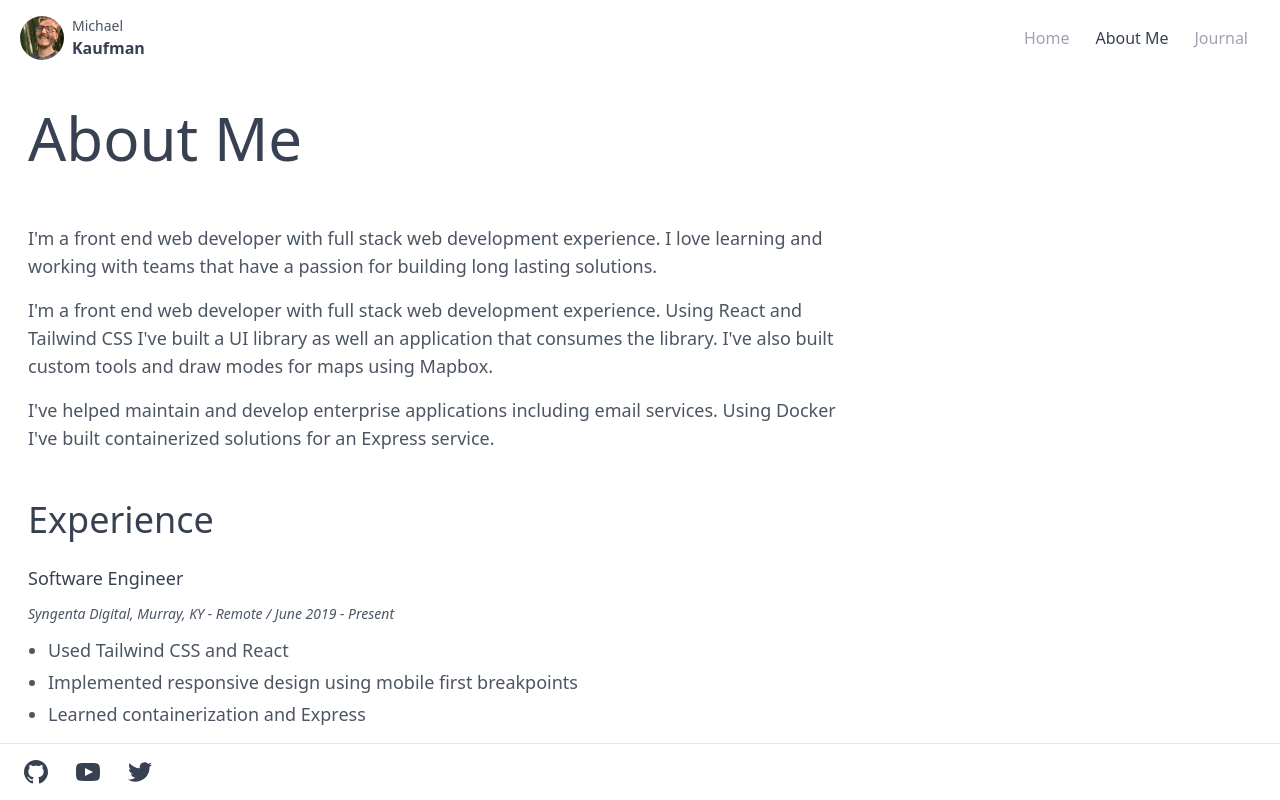
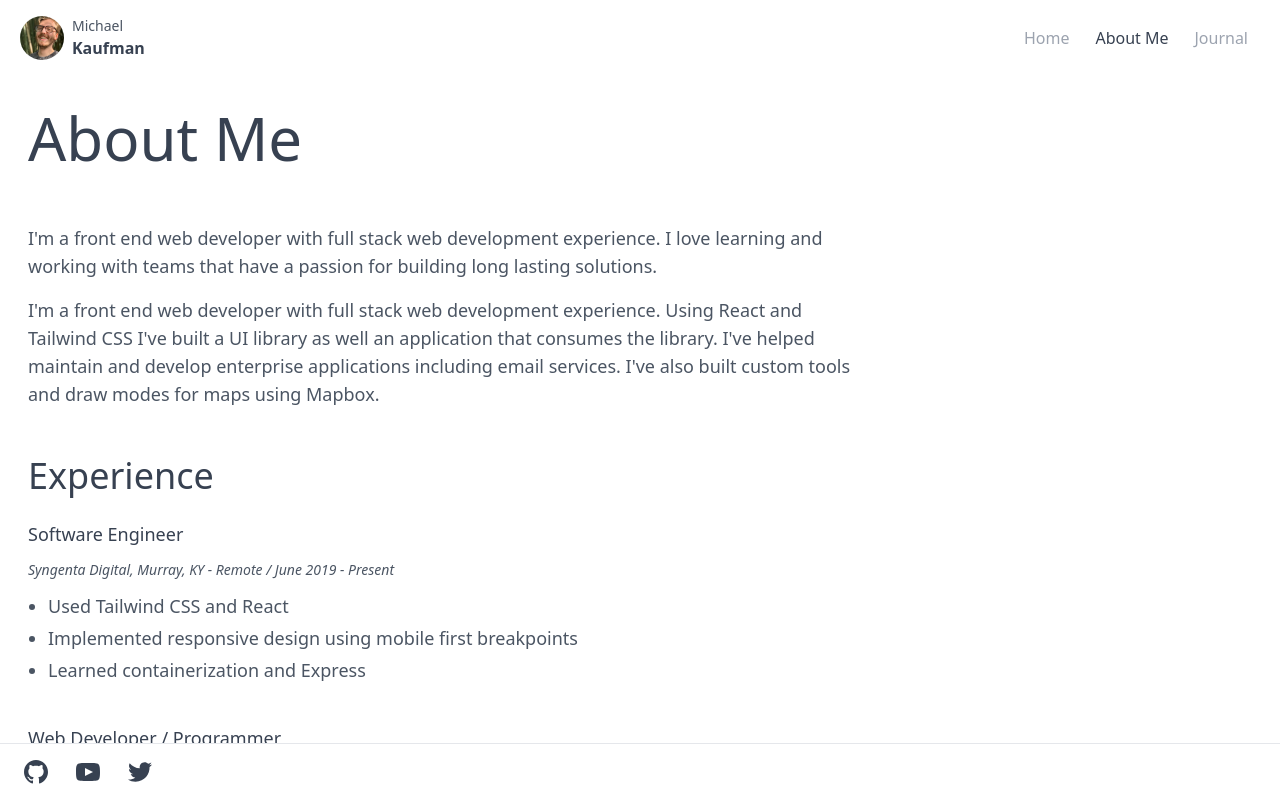
Before and after one commit to KaufmanDeveloper/kaufman-personal-site, a Next.js app: page /about-me in a window 1280 px wide. Shown: the top 800 px of the page. Built offline with nearby package versions, Linux system fonts and the light colour scheme.

Commit message:
chore: Update about me page verbage

```diff
--- a/pages/about-me/index.jsx
+++ b/pages/about-me/index.jsx
@@ -23,14 +23,9 @@ export default function AboutMe() {
           <SectionContent className="mt-4">
             I'm a front end web developer with full stack web development
             experience. Using React and Tailwind CSS I've built a UI library as
-            well an application that consumes the library. I've also built
-            custom tools and draw modes for maps using Mapbox.
-          </SectionContent>
-
-          <SectionContent className="mt-4">
-            I've helped maintain and develop enterprise applications including
-            email services. Using Docker I've built containerized solutions for
-            an Express service.
+            well an application that consumes the library. I've helped maintain
+            and develop enterprise applications including email services. I've
+            also built custom tools and draw modes for maps using Mapbox.
           </SectionContent>
         </Section>
 
```
Also changed, not shown: styles/tailwind.css.
